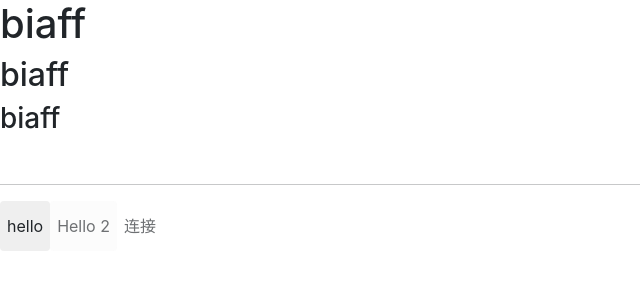
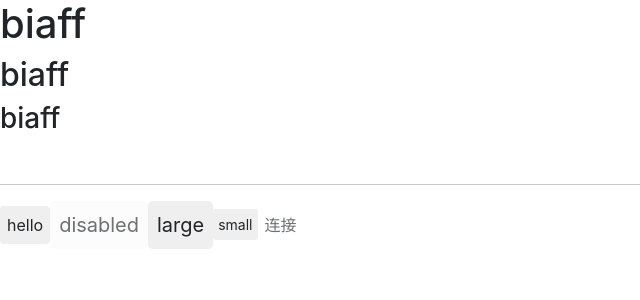
Before and after one commit to Shan-zhilin/labelDesign, a React (Create React App) app: page / in a window 1280 px wide. Shown: the top 300 px of the page, without its empty margins (0-640 px from the left). Built offline with nearby package versions, Linux system fonts and the light colour scheme.

Commit message:
feat：引入mixin

```diff
--- a/src/App.tsx
+++ b/src/App.tsx
@@ -2,7 +2,7 @@
  * @Author: shanzhilin
  * @Date: 2021-10-09 14:54:07
  * @LastEditors: shanzhilin
- * @LastEditTime: 2021-10-10 23:04:24
+ * @LastEditTime: 2021-10-11 00:14:26
  */
 import React from "react";
 import "./style/index.scss";
@@ -19,7 +19,13 @@ function App() {
         <hr />
         <Button>hello</Button>
         <Button btnType={ButtonType.Primary} size={ButtonSize.Large} disabled>
-          Hello 2
+          disabled
+        </Button>
+        <Button btnType={ButtonType.Primary} size={ButtonSize.Large}>
+          large
+        </Button>
+        <Button btnType={ButtonType.Primary} size={ButtonSize.Small}>
+          small
         </Button>
         <Button btnType={ButtonType.Link} href="https://www.baidu.com" disabled>
           连接
--- a/src/components/Button/_style.scss
+++ b/src/components/Button/_style.scss
@@ -8,9 +8,7 @@
     vertical-align: middle;
     white-space: nowrap;
     border: $border-width solid transparent;
-    padding: $btn-padding-x $btn-padding-y;
-    font-size: $btn-font-size;
-    border-radius: $btn-border-radius;
+    @include button-size($btn-padding-y,$btn-padding-x,$btn-font-size, $btn-border-radius);
     transition: $btn-transition;
     background-image: none;
     cursor: pointer;
@@ -24,3 +22,11 @@
         }
     }
 }
+
+.btn-lg {
+    @include button-size($btn-padding-y-lg,$btn-padding-x-lg,$btn-font-size-lg, $btn-border-radius-lg);
+}
+
+.btn-sm {
+    @include button-size($btn-padding-y-sm,$btn-padding-x-sm,$btn-font-size-sm, $btn-border-radius-sm);
+}
--- a/src/components/Button/button.tsx
+++ b/src/components/Button/button.tsx
@@ -2,11 +2,12 @@
  * @Author: shanzhilin
  * @Date: 2021-10-09 16:13:51
  * @LastEditors: shanzhilin
- * @LastEditTime: 2021-10-10 23:51:25
+ * @LastEditTime: 2021-10-11 00:16:31
  */
 import React from "react";
 import classNames from "classnames";
 
+// 枚举类型 定义btnSize
 export enum ButtonSize {
   Large = "lg",
   Small = "sm",
--- /dev/null
+++ b/src/style/_mixin.scss
@@ -0,0 +1,6 @@
+// mixin 得作用是 避免相同代码重复书写
+@mixin button-size($padding-y,$padding-x,$font-size,$boder-radius) {
+    padding: $padding-y $padding-y;
+    font-size: $font-size;
+    border-radius: $boder-radius;
+}
--- a/src/style/index.scss
+++ b/src/style/index.scss
@@ -1,8 +1,11 @@
 // config
 @import 'variabless';
 
-// layout
+// layout style
 @import 'reboot';
 
-// button
+// mixin
+@import './mixin';
+
+// button style
 @import '../components/Button/style';
```
